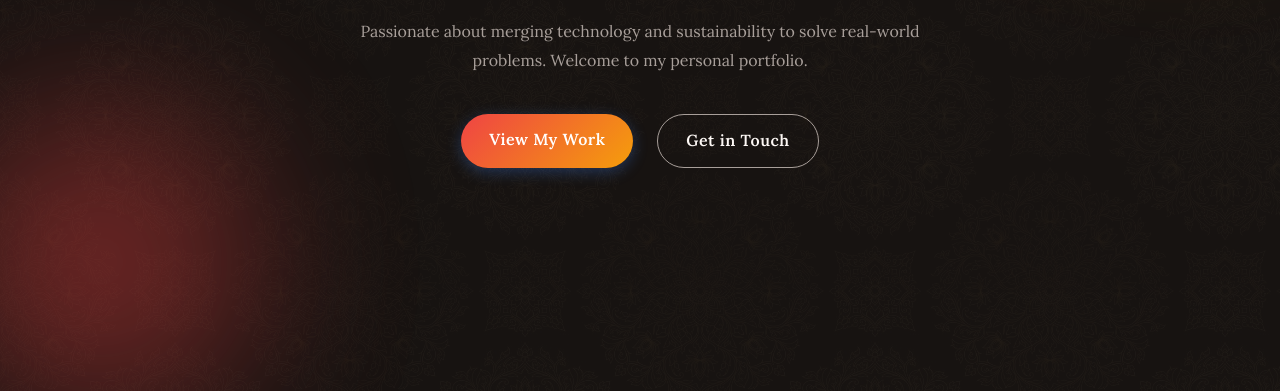
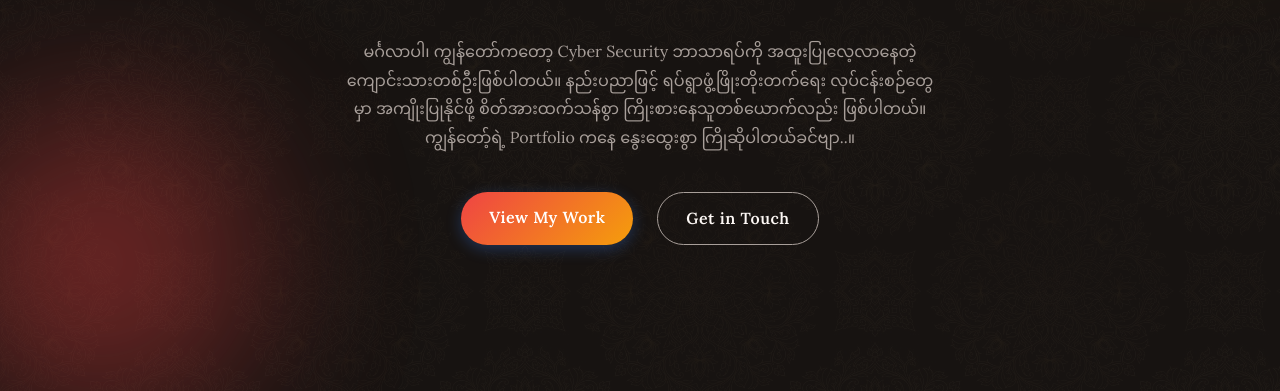
Before and after one commit to sawoolinn/pofoliostd, a website: page index.html in a window 1280 px wide. Shown: the part 409-800 px from the top of the page. Drawn offline with Linux system fonts and the light colour scheme; no server answers.

Commit message:
Update my portfolio

```diff
--- a/index.html
+++ b/index.html
@@ -39,7 +39,13 @@
                 <h1 class="hero-title">Aspiring to Innovate the Future.</h1>
                 <p class="hero-description">
                     Passionate about merging technology and sustainability to solve real-world problems. Welcome to my
-                    personal portfolio.
+                    personal portfolio.</p>
+                <p class="hero-description">
+                    မင်္ဂလာပါ၊ ကျွန်တော်ကတော့ Cyber Security ဘာသာရပ်ကို
+                    အထူးပြုလေ့လာနေတဲ့
+                    ကျောင်းသားတစ်ဦးဖြစ်ပါတယ်။ နည်းပညာဖြင့်
+                    ရပ်ရွာဖွံ့ဖြိုးတိုးတက်ရေး လုပ်ငန်းစဉ်တွေမှာ အကျိုးပြုနိုင်ဖို့ စိတ်အားထက်သန်စွာ
+                    ကြိုးစားနေသူတစ်ယောက်လည်း ဖြစ်ပါတယ်။ ကျွန်တော့်ရဲ့ Portfolio ကနေ နွေးထွေးစွာ ကြိုဆိုပါတယ်ခင်ဗျာ..။
                 </p>
                 <div class="hero-actions">
                     <a href="#projects" class="btn btn-primary">View My Work</a>
```
Also changed, not shown: 1 other file.
